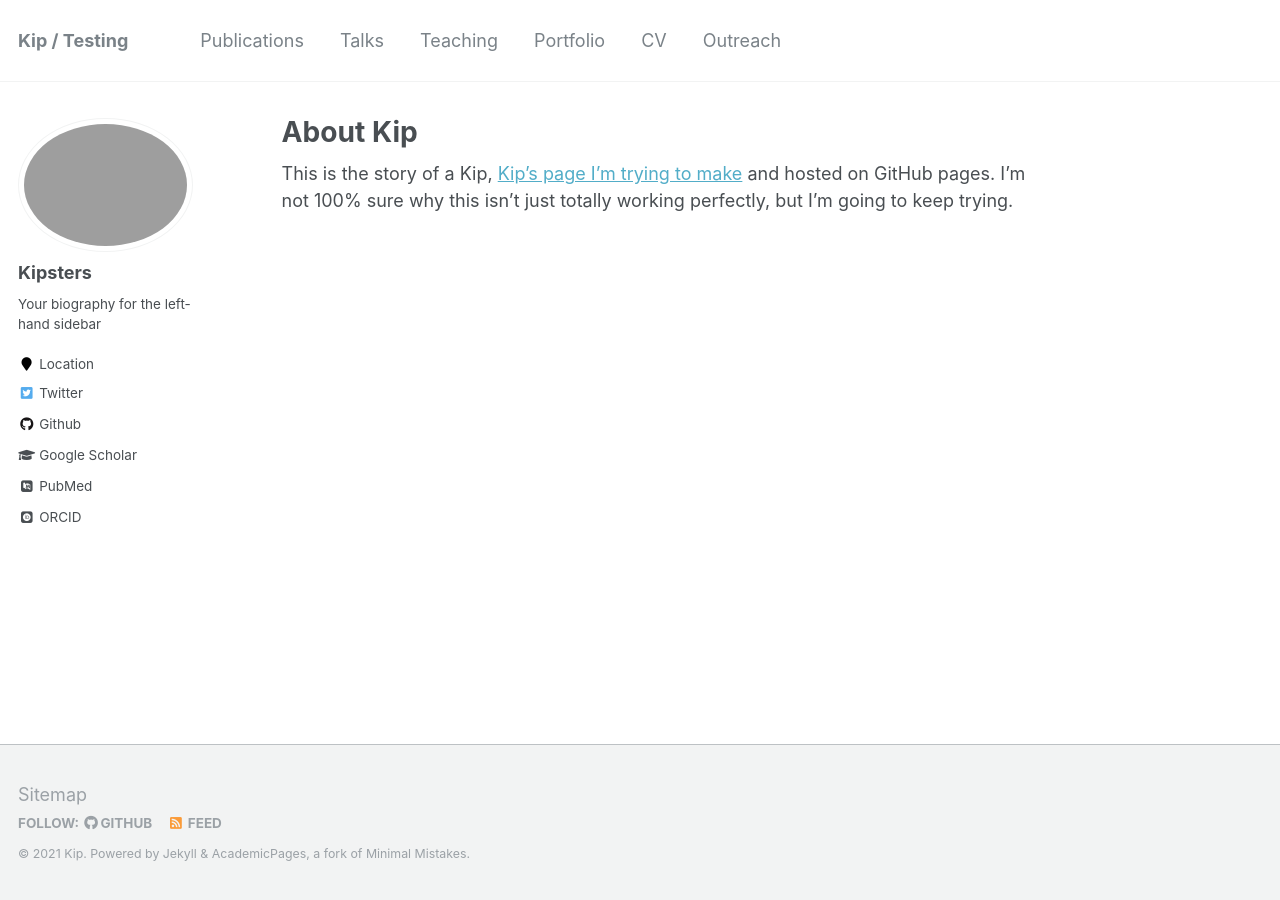
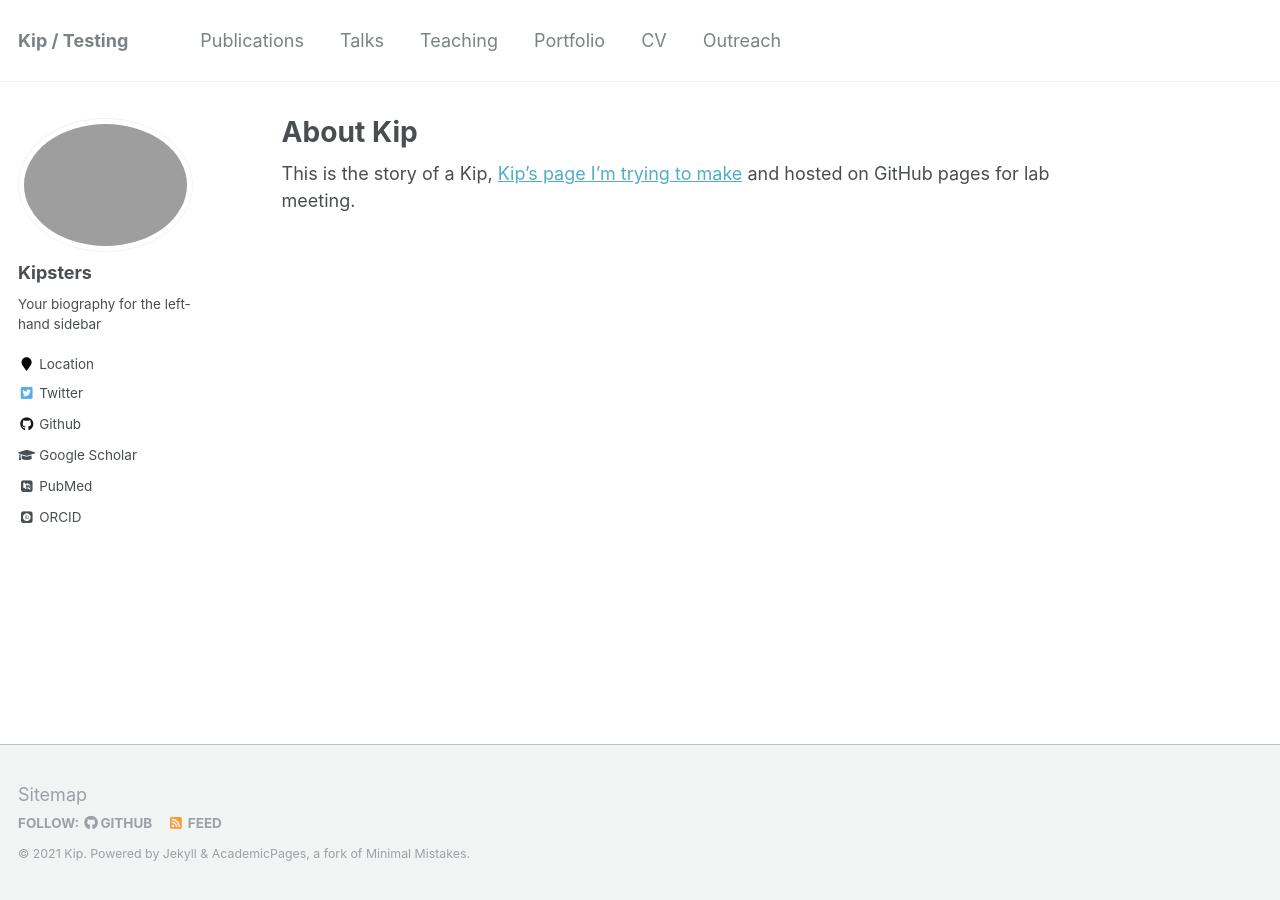
Before and after one commit to akfraik/Kiphub, a Jekyll site: the page built from _pages/about.md, in a window 1280 px wide. Built offline with Jekyll 4.4.1, drawn with Linux system fonts in a browser that asks for light colours; some web fonts are replaced.

Commit message:
Update about.md

```diff
--- a/_pages/about.md
+++ b/_pages/about.md
@@ -8,4 +8,4 @@ redirect_from:
   - /about.html
 ---
 
-This is the story of a Kip, [Kip's page I'm trying to make](https://github.com/kiphub.github.io) and hosted on GitHub pages. I'm not 100% sure why this isn't just totally working perfectly, but I'm going to keep trying.
+This is the story of a Kip, [Kip's page I'm trying to make](https://github.com/akfraik.github.io/kiphub) and hosted on GitHub pages for lab meeting.
```
